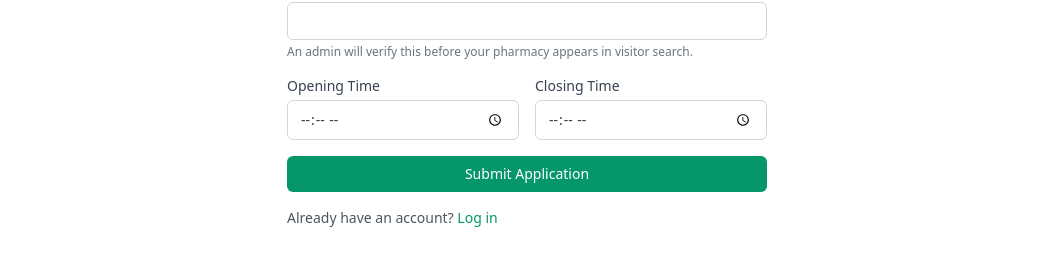
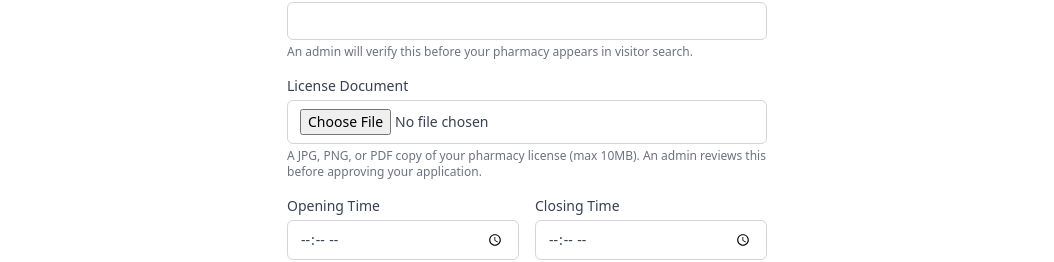
Before and after one commit to babaty73/Bloom-care, a React (Vite) app in the folder frontend/: page /pharmacy/register in a window 1280 px wide. Shown: the part 679-941 px from the top of the page, without its empty margins (113-1167 px from the left). Built offline with nearby package versions, Linux system fonts and the light colour scheme; no server answers.

Commit message:
updated pharmacy register page and admin services

```diff
--- a/frontend/src/pages/pharmacy/RegisterPage.tsx
+++ b/frontend/src/pages/pharmacy/RegisterPage.tsx
@@ -1,4 +1,4 @@
-import { useState, type FormEvent } from "react";
+import { useState, type FormEvent, type ChangeEvent } from "react";
 import { Link } from "react-router-dom";
 import * as authService from "../../services/auth.service";
 import ErrorMessage from "../../components/common/ErrorMessage";
@@ -11,7 +11,9 @@ import type { PharmacyRegisterPayload } from "../../types/auth.types";
 // useAuth()/AuthContext, and shows an application reference instead of
 // redirecting to the dashboard.
 
-const initialForm: PharmacyRegisterPayload = {
+type TextFields = Omit<PharmacyRegisterPayload, "licenseDocument">;
+
+const initialForm: TextFields = {
   pharmacyName: "",
   address: "",
   phone: "",
@@ -23,24 +25,61 @@ const initialForm: PharmacyRegisterPayload = {
   licenseNumber: "",
 };
 
+// Cloudinary License-Document Decision: mirrors the backend's own allowed
+// types/size limit (validate.middleware.js validateLicenseDocument,
+// upload.middleware.js) so the applicant gets immediate feedback instead of
+// waiting on a round trip for a mistake the backend would reject anyway.
+// This is a convenience check only — the backend re-validates independently
+// (magic-byte sniffing, not just extension/MIME) and is the real guard.
+const ALLOWED_LICENSE_DOCUMENT_TYPES = ["image/jpeg", "image/png", "application/pdf"];
+const MAX_LICENSE_DOCUMENT_BYTES = 10 * 1024 * 1024;
+
 function RegisterPage() {
-  const [form, setForm] = useState<PharmacyRegisterPayload>(initialForm);
+  const [form, setForm] = useState<TextFields>(initialForm);
+  const [licenseDocument, setLicenseDocument] = useState<File | null>(null);
+  const [fileError, setFileError] = useState<string | null>(null);
   const [error, setError] = useState<string | null>(null);
   const [details, setDetails] = useState<string[]>([]);
   const [isSubmitting, setIsSubmitting] = useState(false);
   const [applicationReference, setApplicationReference] = useState<string | null>(null);
 
-  function update<K extends keyof PharmacyRegisterPayload>(key: K, value: PharmacyRegisterPayload[K]) {
+  function update<K extends keyof TextFields>(key: K, value: TextFields[K]) {
     setForm((prev) => ({ ...prev, [key]: value }));
+  }
+
+  function handleFileChange(event: ChangeEvent<HTMLInputElement>) {
+    const file = event.target.files?.[0] ?? null;
+    setFileError(null);
+    if (!file) {
+      setLicenseDocument(null);
+      return;
+    }
+    if (!ALLOWED_LICENSE_DOCUMENT_TYPES.includes(file.type)) {
+      setFileError("License document must be a JPG, PNG, or PDF file.");
+      setLicenseDocument(null);
+      return;
+    }
+    if (file.size > MAX_LICENSE_DOCUMENT_BYTES) {
+      setFileError("License document must be 10MB or smaller.");
+      setLicenseDocument(null);
+      return;
+    }
+    setLicenseDocument(file);
   }
 
   async function handleSubmit(event: FormEvent) {
     event.preventDefault();
     setError(null);
     setDetails([]);
+
+    if (!licenseDocument) {
+      setFileError("A license document (JPG, PNG, or PDF) is required.");
+      return;
+    }
+
     setIsSubmitting(true);
     try {
-      const result = await authService.registerPharmacy(form);
+      const result = await authService.registerPharmacy({ ...form, licenseDocument });
       setApplicationReference(result.applicationReference);
     } catch (err) {
       if (err instanceof ApiRequestError) {
@@ -168,6 +207,25 @@ function RegisterPage() {
           </span>
         </label>
 
+        <label className="flex flex-col gap-1 text-sm font-medium text-gray-700">
+          License Document
+          <input
+            type="file"
+            required
+            accept="image/jpeg,image/png,application/pdf"
+            onChange={handleFileChange}
+            className="rounded-md border border-gray-300 px-3 py-2 text-sm focus:border-emerald-500 focus:outline-none"
+          />
+          <span className="text-xs font-normal text-gray-500">
+            A JPG, PNG, or PDF copy of your pharmacy license (max 10MB). An admin reviews this before approving your
+            application.
+          </span>
+          {fileError && <span className="text-xs font-normal text-red-600">{fileError}</span>}
+          {licenseDocument && !fileError && (
+            <span className="text-xs font-normal text-emerald-600">Selected: {licenseDocument.name}</span>
+          )}
+        </label>
+
         <div className="grid grid-cols-1 gap-4 sm:grid-cols-2">
           <label className="flex flex-col gap-1 text-sm font-medium text-gray-700">
             Opening Time
--- a/frontend/src/services/admin.service.ts
+++ b/frontend/src/services/admin.service.ts
@@ -8,6 +8,7 @@ import type {
   AdminReportListItem,
   PaginatedAdminReportListItems,
   AdminReportFilters,
+  LicenseDocumentViewResult,
 } from "../types/admin.types";
 
 export function getDashboard() {
@@ -39,6 +40,13 @@ export function updatePharmacyVerification(id: string, verificationStatus: Pharm
   });
 }
 
+// Cloudinary License-Document Decision: generates a fresh signed URL on
+// every call — never cache this response across calls, since the point is
+// that nothing viewable is persisted.
+export function getPharmacyLicenseDocument(id: string) {
+  return apiRequest<LicenseDocumentViewResult>(`/admin/pharmacies/${id}/license-document`);
+}
+
 export function deletePharmacy(id: string) {
   return apiRequest<void>(`/admin/pharmacies/${id}`, { method: "DELETE" });
 }
--- a/frontend/src/services/auth.service.ts
+++ b/frontend/src/services/auth.service.ts
@@ -1,4 +1,4 @@
-import { apiRequest } from "../utils/api";
+import { apiRequest, apiRequestMultipart } from "../utils/api";
 import type {
   PharmacyLoginResponse,
   AdminLoginResponse,
@@ -8,12 +8,23 @@ import type {
   AdminLoginPayload,
 } from "../types/auth.types";
 
+// Cloudinary License-Document Decision: registration now sends
+// multipart/form-data (text fields + the license document file) instead of
+// JSON, so it uses apiRequestMultipart rather than apiRequest.
 export function registerPharmacy(payload: PharmacyRegisterPayload) {
-  return apiRequest<PharmacyRegistrationResult>("/auth/pharmacy/register", {
-    method: "POST",
-    body: payload,
-    auth: false,
-  });
+  const formData = new FormData();
+  formData.append("pharmacyName", payload.pharmacyName);
+  formData.append("address", payload.address);
+  formData.append("phone", payload.phone);
+  formData.append("email", payload.email);
+  formData.append("password", payload.password);
+  formData.append("googleMapsLink", payload.googleMapsLink);
+  formData.append("openingTime", payload.openingTime);
+  formData.append("closingTime", payload.closingTime);
+  formData.append("licenseNumber", payload.licenseNumber);
+  formData.append("licenseDocument", payload.licenseDocument);
+
+  return apiRequestMultipart<PharmacyRegistrationResult>("/auth/pharmacy/register", formData);
 }
 
 export function loginPharmacy(payload: PharmacyLoginPayload) {
```
